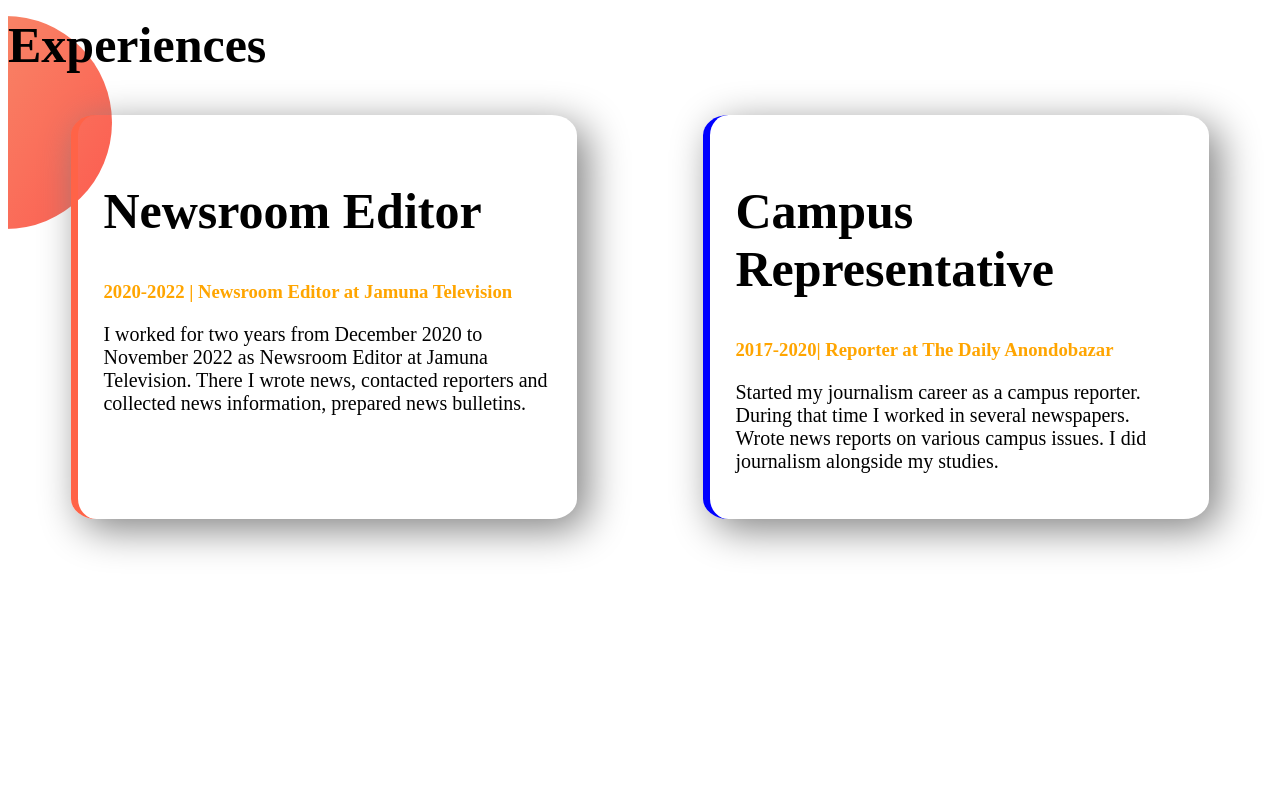
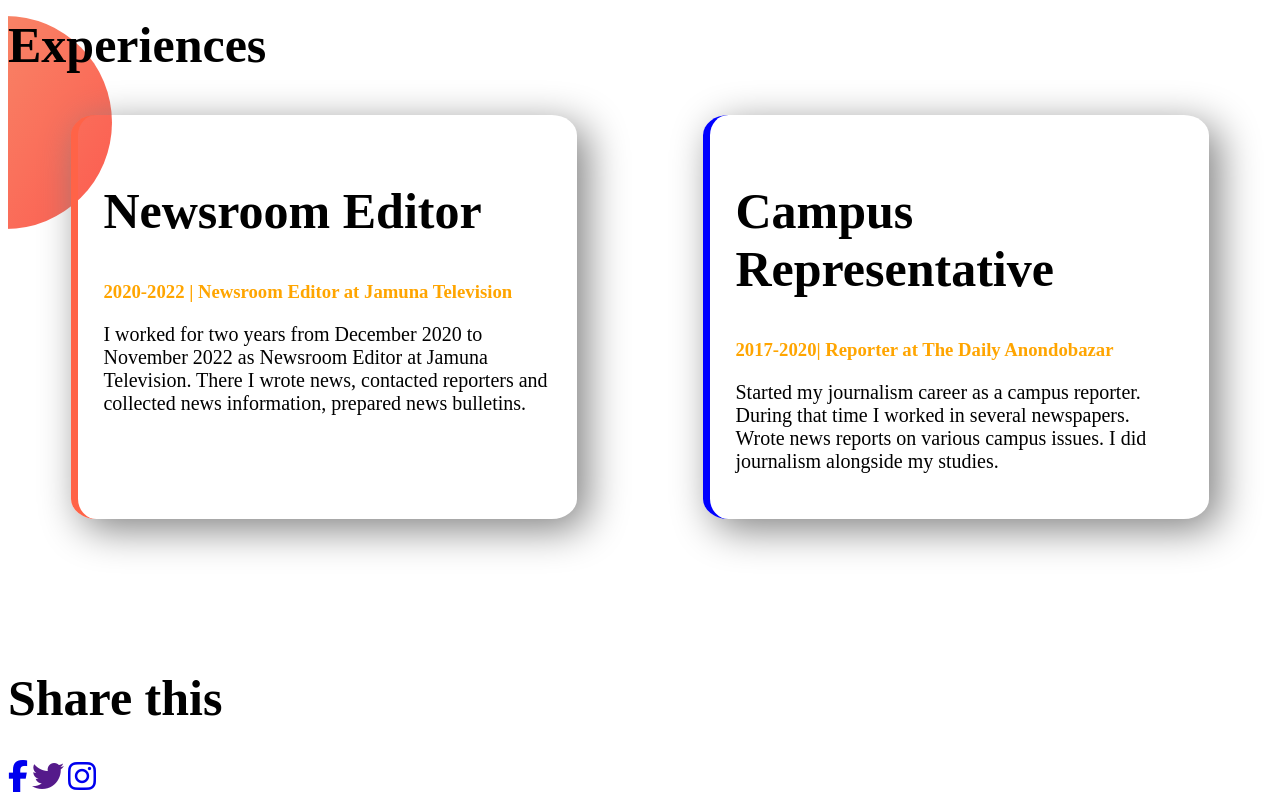
Before and after one commit to arafatmcj/My-First-Project-Portfolio-Website, a plain HTML site: page index.html in a window 1280 px wide. Shown: the part 1042-1842 px from the top of the page. Before the commit the page ends 1711 px from the top, so only its background shows below. Drawn offline with Linux system fonts and the light colour scheme.

Commit message:
My Project's Social media share coding commit

```diff
--- a/index.html
+++ b/index.html
@@ -7,6 +7,7 @@
     <title>Yeasir Arafat's Portfolio Website</title>
     <link rel="shortcut icon" href="Image/Untitled-13 copy.jpg">
     <link rel="stylesheet" href="style.css">
+    <script src="https://kit.fontawesome.com/a7ca5fc16c.js" crossorigin="anonymous"></script>
 </head>
 <body>
     <section class="Welcome-section">
@@ -68,5 +69,20 @@
 
         </div>
     </section>
+
+
+        <h1>Share this</h1>
+
+        <div class="Social-media-icon">
+            <a href="https://www.facebook.com/yeasir.arafat.25?mibextid=ZbWKwL" target="_blank">
+                <i class="fa fa-2x fa-facebook"></i></a>
+
+            <a href="">
+                <i class="fa fa-2x fa-twitter"></i></a>
+
+            <a href="https://www.instagram.com/arafat.mcj/" target="_blank">
+                <i class="fa fa-2x fa-instagram"></i>
+            </a>
+        </div>
 </body>
 </html>
```
